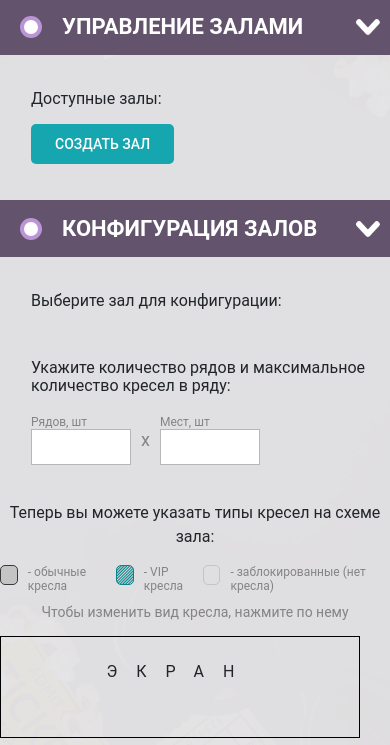
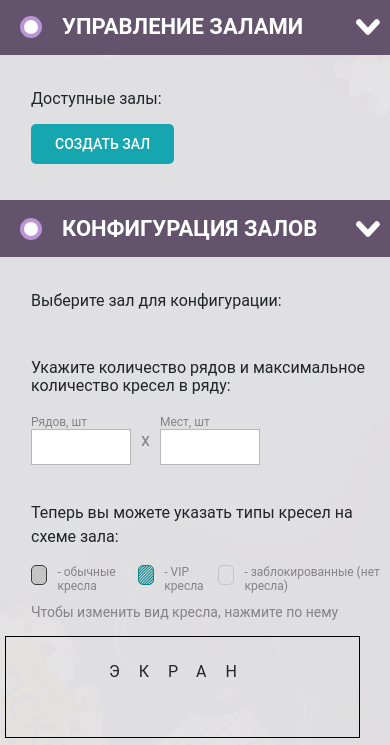
Before and after one commit to DmitryFatkhullin/shfe-diplom, a website: page admin/dashboard.html in a window 390 px wide. Shown: the part 99-844 px from the top of the page. Drawn offline with nearby package versions, Linux system fonts and the light colour scheme; no server answers; sample sign-in values are in the browser's storage.

Commit message:
admin-hall-editor

```diff
--- a/css/admin.css
+++ b/css/admin.css
@@ -249,6 +249,8 @@
 
 .admin-dashboard-section__hall-text-before-hall-scheme {
     overflow-wrap: break-word;
+    text-align: left;
+    margin-left: 104px;
 }
 
 .admin-dashboard-section__text-center {
@@ -336,6 +338,8 @@
     font-weight: 400;
     color: #848484;
     margin-bottom: 11px;
+    text-align: left;
+    margin-left: 104px;
 }
 
 .hall-item__delete {
@@ -393,6 +397,7 @@ input::-webkit-inner-spin-button {
     display: flex;
     padding-left: 0;
     margin-bottom: 11px;
+    margin-left: 106px;
 }
 
 .place-color {
@@ -426,6 +431,10 @@ input::-webkit-inner-spin-button {
     text-align: center;
     padding-top: 26px;
     margin-bottom: 20px;
+}
+
+.admin-dashboard-section-row-tabs {
+    margin-left: 0;
 }
 
 .admin-hall-editor {
@@ -1033,6 +1042,8 @@ input::-webkit-inner-spin-button {
 
     .admin-dashboard-section__hall-text-before-hall-scheme {
         overflow-wrap: break-word;
+        text-align: left;
+        margin-left: 31px;
     }
 
     .admin-dashboard-section__hall-text {
@@ -1046,6 +1057,8 @@ input::-webkit-inner-spin-button {
 
     .admin-dashboard-section__hall-text-desktop {
         font-size: 0;
+        text-align: left;
+        margin-left: 31px;
     }
 
     .admin-dashboard-section__hall-text-desktop::after {
@@ -1148,4 +1161,11 @@ input::-webkit-inner-spin-button {
         text-align: center;
     }
 
+    .admin-dashboard-section__place-color {
+        margin-left: 31px;
+    }
+
+    .admin-hall-editor {
+        margin-left: 5px;
+    }
 }
```
